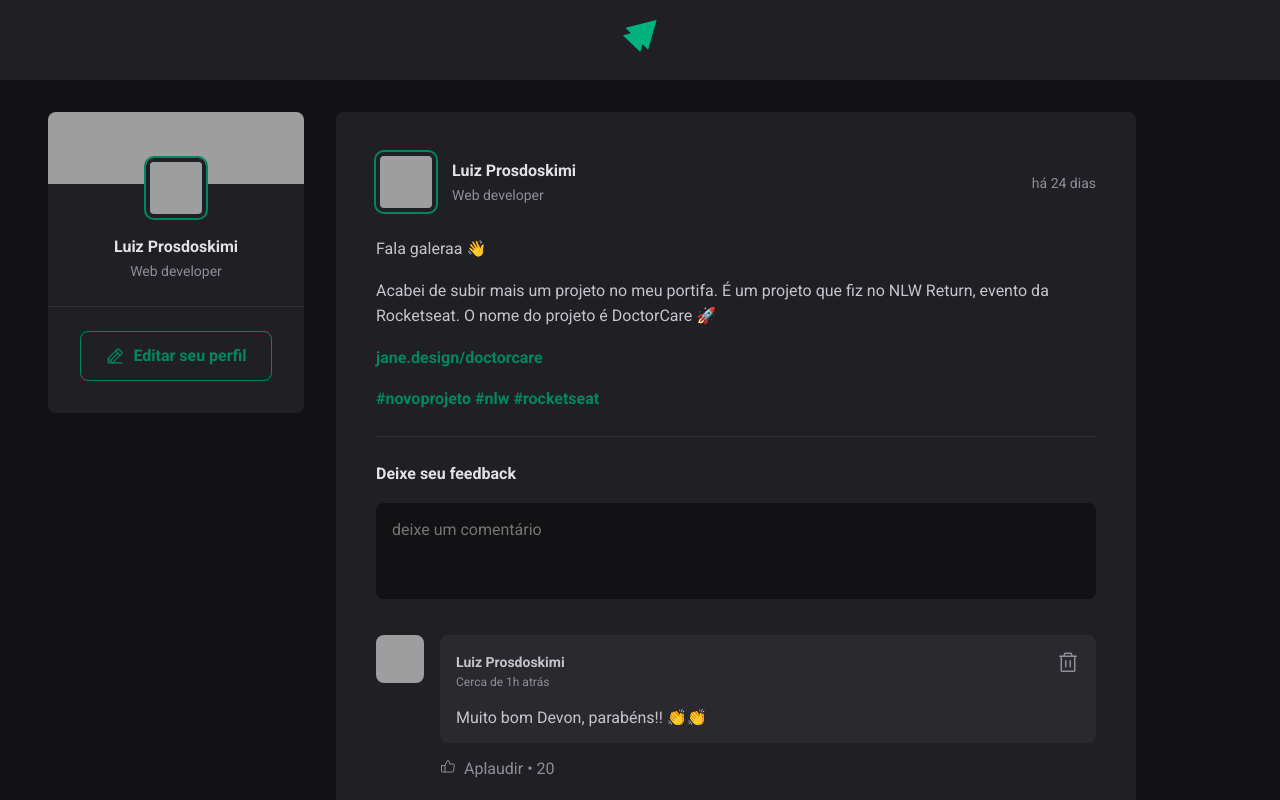
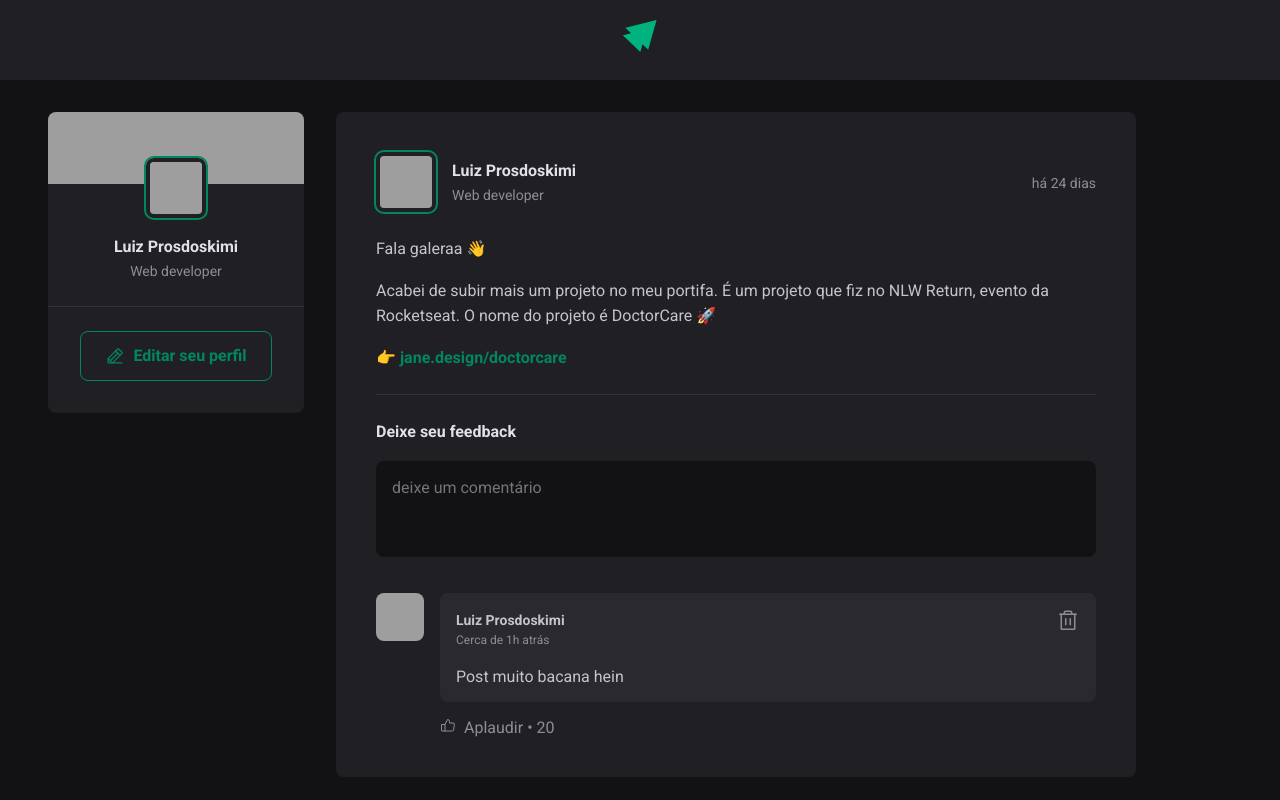
Before and after one commit to loupprodi/project-ignite01, a React (Vite) app: page / in a window 1280 px wide. Shown: the top 800 px of the page. Built offline with nearby package versions, Linux system fonts and the light colour scheme; grey boxes are pictures that could not be loaded; a web font is replaced by a local one.

Commit message:
criando a lista com codigo declarativo

```diff
--- a/src/components/Comment.jsx
+++ b/src/components/Comment.jsx
@@ -2,7 +2,7 @@
 import styles from "./Comment.module.css";
 import { Avatar } from "./Avatar";
 
-export const Comment = () => {
+export const Comment = ({content}) => {
   return (
     <div className={styles.comment}>
       <Avatar hasBorder={false} src="https://github.com/loupprodi.png" />
@@ -20,7 +20,7 @@
               <Trash size={24} />
             </button>
           </header>
-          <p>Muito bom Devon, parabéns!! 👏👏</p>
+          <p>{content}</p>
         </div>
         <footer>
           <button>
--- a/src/components/Post.jsx
+++ b/src/components/Post.jsx
@@ -1,11 +1,20 @@
 import { format, formatDistanceToNow } from "date-fns";
+import {useState} from 'react'
 import { ptBR } from "date-fns/locale";
 import { Avatar } from "./Avatar";
 import { Comment } from "./Comment";
 import styles from "./Post.module.css";
 
-export const Post = ({ author, publishedAt }) => {
-  console.log("data", publishedAt);
+
+
+export const Post = ({ author, publishedAt, content }) => {
+
+   const [comments, setComments] = useState([
+    'Post muito bacana hein'
+   ])
+   const [newCommentText, setNewCommentText] = useState('');
+
+
   const publishedDateFormatted = format(
     publishedAt,
     "d 'de' LLLL 'às' HH:mm'h'",
@@ -19,6 +28,16 @@
     addSuffix: true,
   });
 
+  const handleCreateNewComment = (e) =>{
+    e.preventDefault()
+    setComments([...comments, newCommentText ])
+    setNewCommentText('');
+  }
+
+  const handleNewCommentChange = () =>{
+    setNewCommentText(event.target.value)
+  }
+
   return (
     <article className={styles.post}>
       <header>
@@ -30,42 +49,35 @@
           </div>
         </div>
         <div>
-          <time title={publishedDateFormatted} dateTime="2023-04-27 11:13:00">
+          <time title={publishedDateFormatted} dateTime={publishedAt.toISOString()}>
             {publishedDateRelativeToNow}
           </time>
         </div>
       </header>
 
       <div className={styles.content}>
-        <p> Fala galeraa 👋 </p>
-
-        <p>
-          Acabei de subir mais um projeto no meu portifa. É um projeto que fiz
-          no NLW Return, evento da Rocketseat. O nome do projeto é DoctorCare 🚀
-        </p>
-
-        <p>
-          <a href="#">jane.design/doctorcare </a>
-        </p>
-
-        <p>
-          <a href="#"> #novoprojeto </a>
-          <a href="#"> #nlw </a>
-          <a href="#"> #rocketseat </a>
-        </p>
+        {content.map(line =>{
+          if(line.type ==='paragraph' ){
+            return <p>{line.content}</p>
+          }else if(line.type ==='link'){
+            return <p><a href="#">{line.content}</a></p>
+          }
+        })}
       </div>
 
-      <form className={styles.commentForm}>
+      <form onSubmit={handleCreateNewComment} className={styles.commentForm}>
         <strong>Deixe seu feedback</strong>
-        <textarea placeholder="deixe um comentário" />
+        <textarea name='comment' placeholder="deixe um comentário" onChange={handleNewCommentChange} value={newCommentText} />
         <footer>
           <button type="submit">Publicar</button>
         </footer>
       </form>
       <div className={styles.commentList}>
-        <Comment />
-        <Comment />
-        <Comment />
+       {
+        comments.map(comment =>{
+          return <Comment content={comment} />
+        })
+       }
       </div>
     </article>
   );
```
